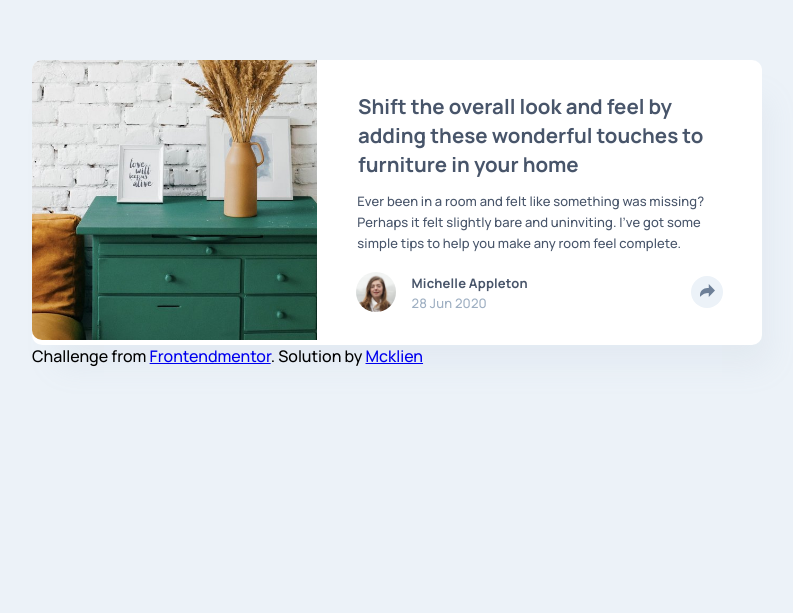
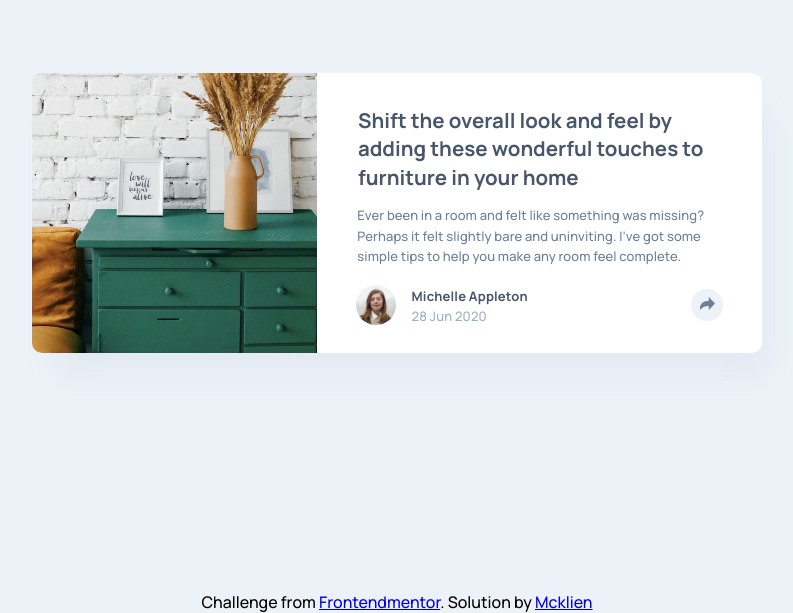
Before and after one commit to mcktivity/article-preview-component, a React (Create React App) app: page / in a window 1280 px wide. Shown: the part 187-800 px from the top of the page, without its empty margins (243-1036 px from the left). Built offline with nearby package versions, Linux system fonts and the light colour scheme.

Commit message:
v1.4 change text colors.

```diff
--- a/src/css/article-preview.scss
+++ b/src/css/article-preview.scss
@@ -10,6 +10,7 @@
 }
 
 .card img.banner {
+  display: block;
   object-fit: cover;
   height: 280px;
 }
@@ -23,6 +24,7 @@
   font-size: small;
   letter-spacing: 0.1px;
   line-height: 1.6em;
+  color: $Desaturated-Dark-Blue;
 }
 
 .card footer {
--- a/src/css/credits.scss
+++ b/src/css/credits.scss
@@ -1,4 +1,4 @@
-section.credits {
+div.credits {
   position: absolute;
   left: 0;
   bottom: 0;
```
